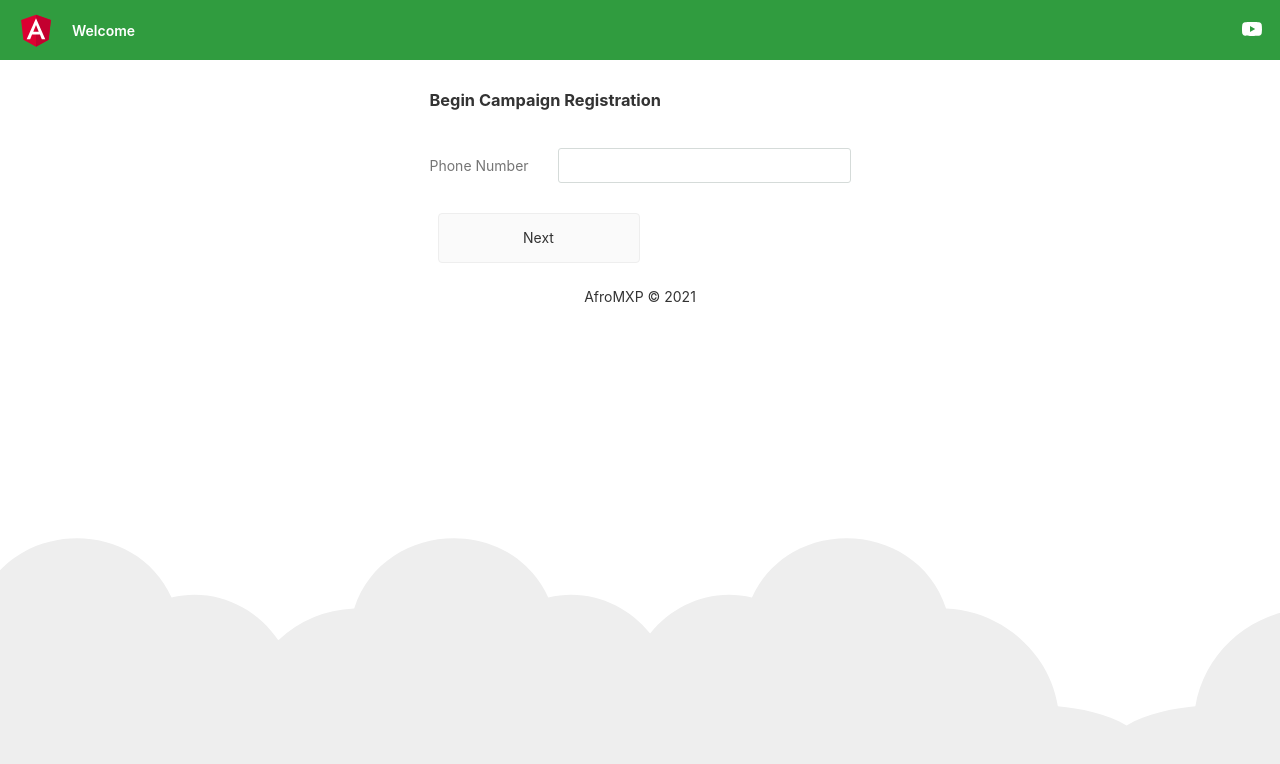
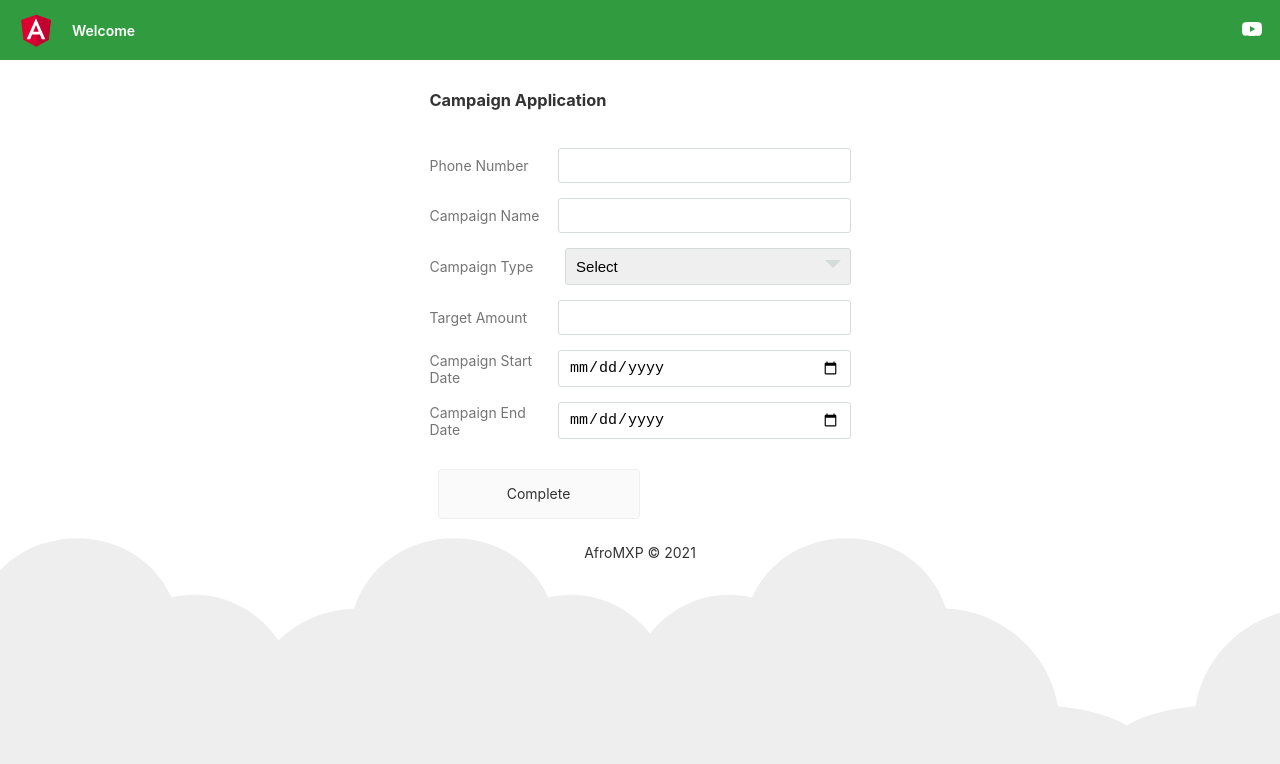
Before and after one commit to nicholastanui/hackerthon-afromxp-portal, an Angular app: page /page/campaigner in a window 1280 px wide. Both pictures are taken after a click on the button "Agree". Shown: the top 764 px of the page. Built offline with nearby package versions, Linux system fonts and the light colour scheme.

Commit message:
[develop]refactor to bypass OTP for MVP readiness

```diff
--- a/src/app/campaigner/campaigner.component.html
+++ b/src/app/campaigner/campaigner.component.html
@@ -8,7 +8,7 @@
     <li>Condition 5</li>
   </ul>
   <div class="card-container">
-    <button class="card card-small" tabindex="0" (click)="displayPhoneInput()">
+    <button class="card card-small" tabindex="0" (click)="displayRegForm()">
       <span>Agree</span>
     </button>
 
@@ -63,6 +63,10 @@
       <div class="wrapper">
         <div class="form">
           <div class="inputfield">
+            <label>Phone Number</label>
+            <input type="number" class="input" name="msisdn" ngModel #msisdnInput="ngModel">
+          </div>
+          <div class="inputfield">
             <label>Campaign Name</label>
             <input type="text" class="input" name="campaignName" ngModel #campaignNameInput="ngModel">
           </div>
@@ -99,8 +103,6 @@
     <div [hidden]="!showConfirm">
       <h5>Confirm Details</h5>
       <ul>
-        <li>First Name:</li>
-        <li>Last Name:</li>
         <li>Phone Number:</li>
         <li>Campaign Name:</li>
         <li>Campaign Type:</li>
```
